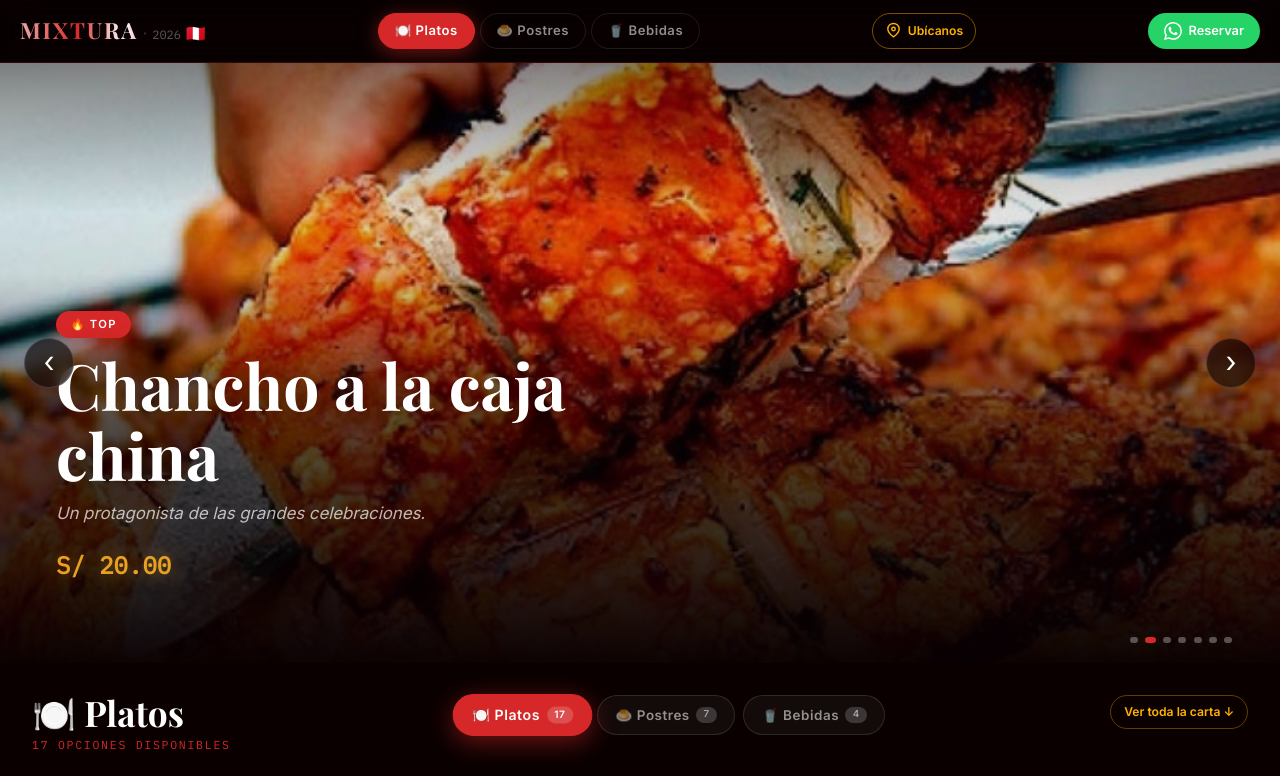
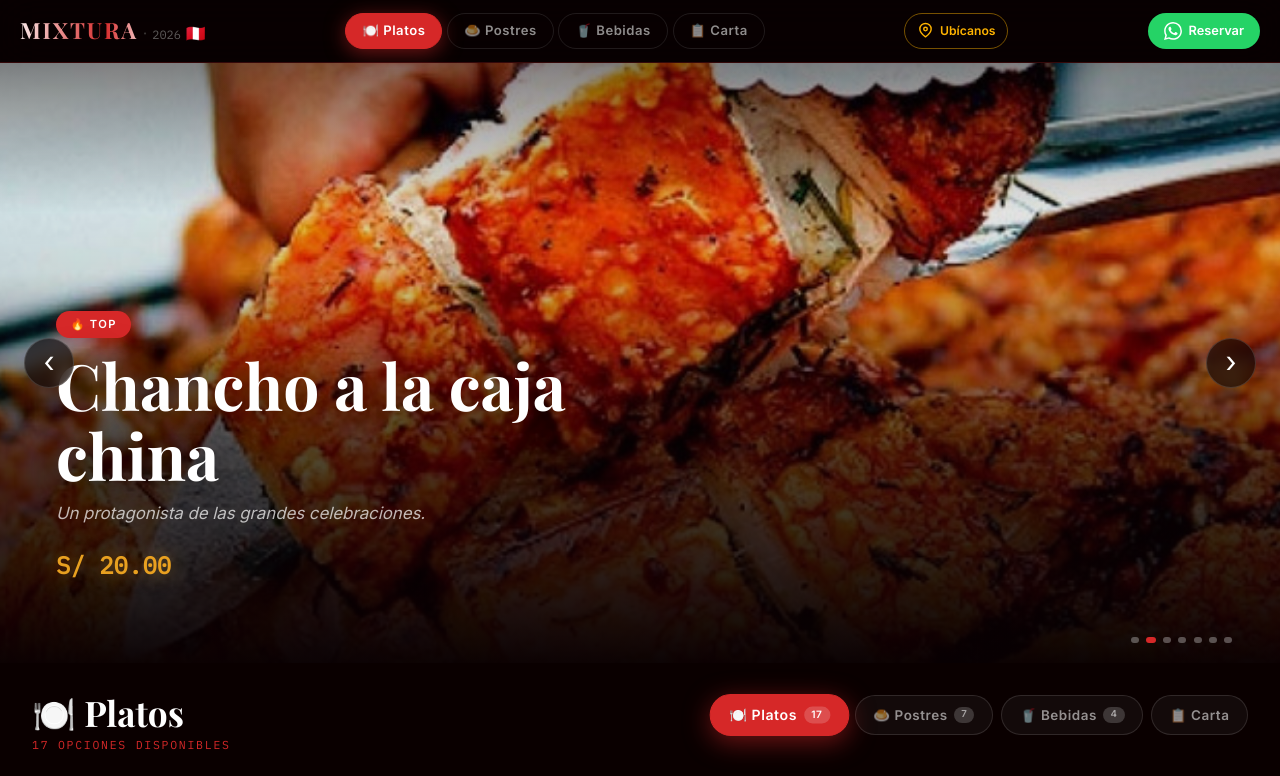
Before and after one commit to DEXTERH01/Landing_Page_Mixtura, a React (Vite) app in the folder app/: page / in a window 1280 px wide. Shown: the top 776 px of the page. Built offline with nearby package versions, Linux system fonts and the light colour scheme; a web font is replaced by a local one.

Commit message:
feat: update menu and styling for full menu view, including Torta helada

```diff
--- a/app/src/App.tsx
+++ b/app/src/App.tsx
@@ -13,6 +13,7 @@ const WA_MSG = encodeURIComponent('¡Hola! Quisiera información sobre el evento
 const MAPS_LINK = 'https://maps.app.goo.gl/uUQAwiVu7aE6Y1oW8';
 const MAP_EMBED_URL = `https://www.google.com/maps?q=${encodeURIComponent('Av. Próceres, Mz. 15 Lt. 8, 3 de Octubre de Villa, Chorrillos, Lima')}&output=embed`;
 const FULL_MENU_CATEGORY_ORDER: Category[] = ['platos', 'bebidas', 'postres'];
+type MenuView = Category | 'carta';
 
 /* ━━━━━━━━━━━━━━━━━━━━━━━━━━━━━━━━━━━━━━━━━━━━━━━━━━━━━━
    3D TILT CARD WRAPPER
@@ -317,10 +318,11 @@ function MapPinIcon() {
    APP
 ━━━━━━━━━━━━━━━━━━━━━━━━━━━━━━━━━━━━━━━━━━━━━━━━━━━━━━ */
 export default function App() {
-  const [category, setCategory] = useState<Category>('platos');
+  const [view, setView] = useState<MenuView>('platos');
   const [selected, setSelected] = useState<MenuItem | null>(null);
   const [locationOpen, setLocationOpen] = useState(false);
-  const filtered = MENU.filter(m => m.category === category);
+  const isFullMenu = view === 'carta';
+  const filtered = isFullMenu ? [] : MENU.filter((menuItem) => menuItem.category === view);
 
   const handleSelect = useCallback((dish: MenuItem) => setSelected(dish), []);
   const handleClose  = useCallback(() => setSelected(null), []);
@@ -339,13 +341,20 @@ export default function App() {
           {CATEGORIES.map(c => (
             <button
               key={c.id}
-              onClick={() => setCategory(c.id)}
-              className={`header-nav-btn${category === c.id ? ' active' : ''}`}
+              onClick={() => setView(c.id)}
+              className={`header-nav-btn${view === c.id ? ' active' : ''}`}
               style={{ '--cat-color': c.color } as React.CSSProperties}
             >
               {c.icon} {c.label}
             </button>
           ))}
+          <button
+            onClick={() => setView('carta')}
+            className={`header-nav-btn${isFullMenu ? ' active' : ''}`}
+            style={{ '--cat-color': '#E8A020' } as React.CSSProperties}
+          >
+            📋 Carta
+          </button>
         </nav>
         <button
           type="button"
@@ -361,16 +370,15 @@ export default function App() {
       </header>
 
       {/* ══ FEATURED CAROUSEL ═══════════════════════════════════════ */}
-      <FeaturedCarousel onSelect={handleSelect} />
+      {!isFullMenu && <FeaturedCarousel onSelect={handleSelect} />}
 
       {/* ══ SECTION HEADER ══════════════════════════════════════════ */}
       <div className="section-header">
         <div className="section-title-wrap">
           <h2 className="section-title">
-            {CATEGORIES.find(c => c.id === category)?.icon}&nbsp;
-            {CATEGORIES.find(c => c.id === category)?.label}
+            {isFullMenu ? '📋 Carta completa' : <>{CATEGORIES.find((category) => category.id === view)?.icon}&nbsp;{CATEGORIES.find((category) => category.id === view)?.label}</>}
           </h2>
-          <p className="section-subtitle">{filtered.length} opciones disponibles</p>
+          <p className="section-subtitle">{isFullMenu ? 'Todos los sabores y precios para el día de Mixtura' : `${filtered.length} opciones disponibles`}</p>
         </div>
 
         {/* Category tabs (mobile) */}
@@ -378,29 +386,35 @@ export default function App() {
           {CATEGORIES.map(c => (
             <button
               key={c.id}
-              onClick={() => setCategory(c.id)}
-              className={`cat-tab${category === c.id ? ' active' : ''}`}
+              onClick={() => setView(c.id)}
+              className={`cat-tab${view === c.id ? ' active' : ''}`}
               style={{ '--cat-color': c.color } as React.CSSProperties}
             >
               {c.icon} {c.label}
               <span className="cat-tab-count">{MENU.filter(m => m.category === c.id).length}</span>
             </button>
           ))}
+          <button
+            onClick={() => setView('carta')}
+            className={`cat-tab${isFullMenu ? ' active' : ''}`}
+            style={{ '--cat-color': '#E8A020' } as React.CSSProperties}
+          >
+            📋 Carta
+          </button>
         </div>
-        <a href="#carta-completa" className="full-menu-trigger">Ver toda la carta ↓</a>
       </div>
 
       {/* ══ MENU GRID ═══════════════════════════════════════════════ */}
-      <main className="menu-grid" role="list" aria-label="Menú">
+      {!isFullMenu && <main className="menu-grid" role="list" aria-label="Menú">
         {filtered.map((item, i) => (
           <div key={item.id} className="menu-grid-item" style={{ '--delay': `${i * 0.06}s` } as React.CSSProperties}>
             <MenuCard item={item} onClick={() => handleSelect(item)} />
           </div>
         ))}
-      </main>
+      </main>}
 
       {/* ══ FULL MENU ══════════════════════════════════════════════ */}
-      <section id="carta-completa" className="full-menu" aria-labelledby="full-menu-title">
+      {isFullMenu && <section className="full-menu" aria-labelledby="full-menu-title">
         <div className="full-menu-heading">
           <p className="full-menu-kicker">MIXTURA 2026</p>
           <h2 id="full-menu-title">Carta completa</h2>
@@ -429,7 +443,7 @@ export default function App() {
             );
           })}
         </div>
-      </section>
+      </section>}
 
       {/* ══ FOOTER ══════════════════════════════════════════════════ */}
       <footer className="site-footer">
--- a/app/src/data/menu.ts
+++ b/app/src/data/menu.ts
@@ -181,7 +181,7 @@ export const MENU: MenuItem[] = [
     story: 'La gelatina aparece en los recuerdos de muchas reuniones familiares y celebraciones. En Mixtura es una alternativa alegre para grandes y chicos.',
   }),
   item({
-    id: 'torta-helada', name: 'Torta helada', price: 'S/ 2.00', category: 'postres', image: '/images/torta-helada.jpg',
+    id: 'torta-helada', name: 'Torta helada', price: 'S/ 2.00', category: 'postres', image: '/images/torta-helada.jpg?v=1',
     tagline: 'Un postre fresco para cerrar la visita.',
     origin: 'Repostería de celebración',
     story: 'La torta helada acompaña fiestas y reuniones con una pausa dulce y refrescante. Una nueva opción para compartir al final del recorrido.',
--- a/app/src/index.css
+++ b/app/src/index.css
@@ -431,25 +431,6 @@
   display: flex;
   gap: 0.5rem;
   flex-wrap: wrap;
-}
-
-.full-menu-trigger {
-  display: inline-flex;
-  align-items: center;
-  min-height: 2.15rem;
-  padding: 0.45rem 0.8rem;
-  border: 1px solid rgba(255, 179, 0, 0.35);
-  border-radius: var(--radius-pill);
-  color: #ffb300;
-  font-size: 0.76rem;
-  font-weight: 700;
-  text-decoration: none;
-  transition: background 0.2s ease, color 0.2s ease;
-}
-
-.full-menu-trigger:hover {
-  background: rgba(255, 179, 0, 0.12);
-  color: #ffd166;
 }
 
 .cat-tab {
```
Also changed, not shown: app/public/images/README.md.
